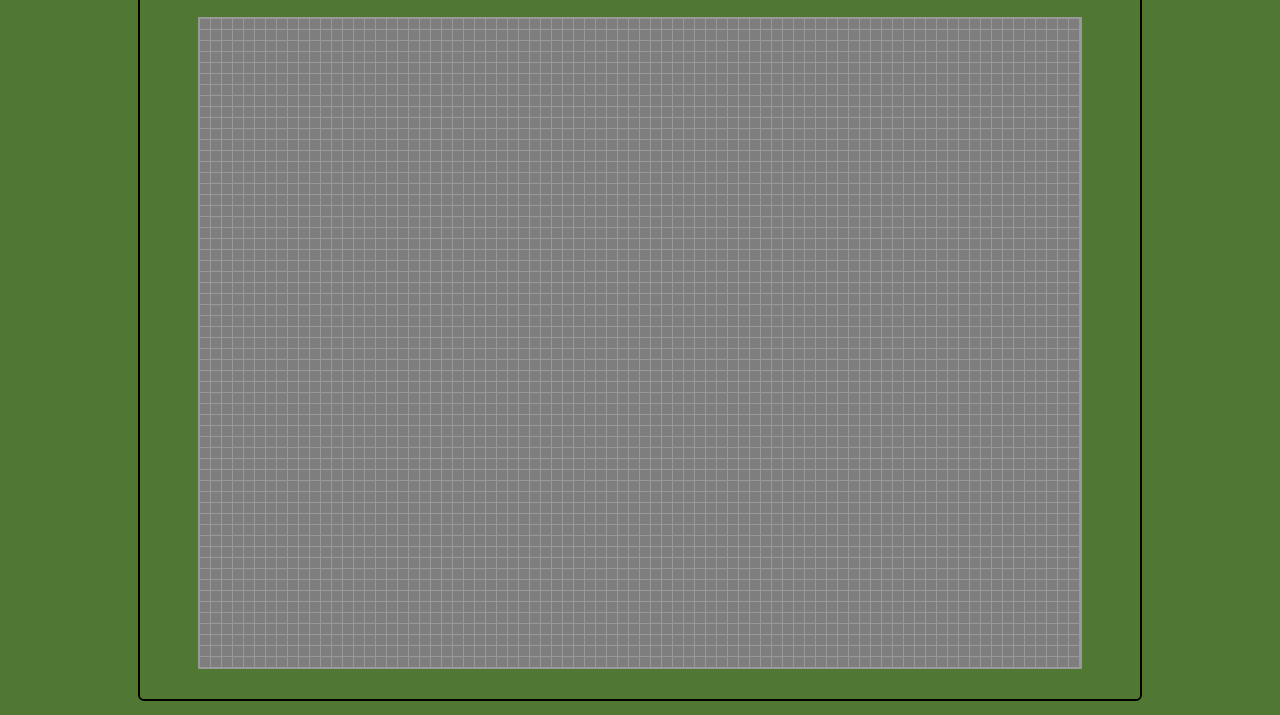
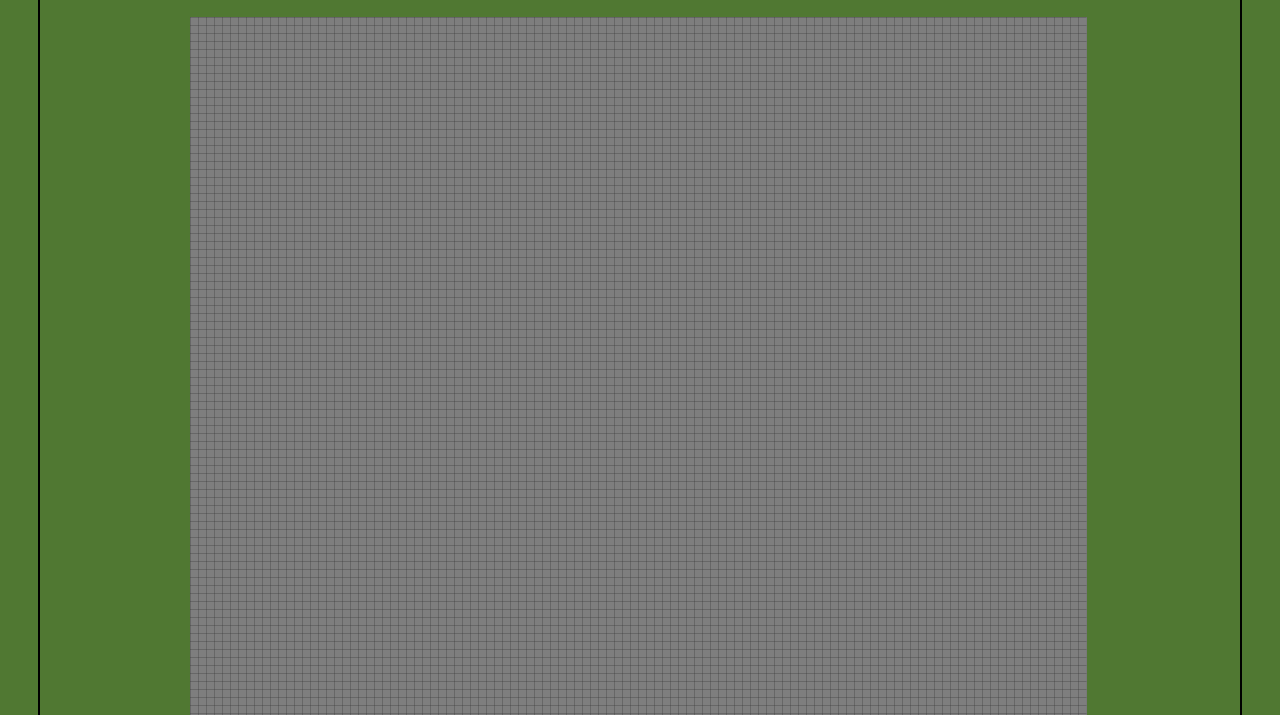
Before and after one commit to Umitosan/fredkin_replicator, a plain HTML site: page index.html in a window 1280 px wide. Shown: the part 304-1019 px from the top of the page. Drawn offline with nearby package versions, Linux system fonts and the light colour scheme; animation ran at ten frames a second; a web font is replaced by a local one.

Commit message:
adjust sim size, styles, gridlines

```diff
--- a/app.js
+++ b/app.js
@@ -158,7 +158,7 @@ $(document).ready(function() {
   // this is to correct for canvas blurryness on single pixel wide lines etc
   // important when animating to reduce rendering artifacts and other oddities
   // ctx.translate(0.5, 0.5);
-  ctx.translate(1, 1);
+  // ctx.translate(1, 1);
 
   // start things up!
   generalLoopReset();
@@ -172,6 +172,7 @@ $(document).ready(function() {
     if (myGame.mode === 'draw') {
       myGame.simStart = performance.now();
       myGame.mode = 'sim';
+      myGame.gridLines = false;
       $('#mode-current-status')[0].innerText = 'Simulate';
       let v = $('#speed-slider').val();
       $('#speed-input').prop("value", v);
@@ -187,6 +188,7 @@ $(document).ready(function() {
     State.loopRunning = true;
     State.gameStarted = true;
     myGame.mode = 'draw';
+    myGame.gridLines = true;
     $('#pause-btn')[0].innerText = 'PAUSE';
     $('#mode-current-status')[0].innerText = 'draw';
     // myGame.loadExample('custom1');
--- a/game.js
+++ b/game.js
@@ -28,14 +28,15 @@ function Game(updateDur) {
   this.lastKey = 0;
   this.pausedTxt = undefined;
   this.grid = undefined;
-  this.boxSize = 10;
-  this.gridWidth = 81;
-  this.gridHeight = 60;
+  this.boxSize = 8;
+  this.gridWidth = 113;
+  this.gridHeight = 113;
   this.curBoxC = 0;
   this.curBoxR = 0;
   this.mode = 'init';
   this.boxColorOn = 'RGB(127, 255, 212)';
   this.boxColorOff = 'RGBA(126, 126, 126, 1)';
+  this.gridLines = true;
 
   this.init = function() {
     this.bg.src = 'bg1.png';
@@ -43,7 +44,7 @@ function Game(updateDur) {
     for (let r = 0; r < this.gridHeight; r++) {
       let tmpRow = [];
       for (let c = 0; c < this.gridWidth; c++) {
-        tmpRow.push( new Box((c*10)+(c+1),(r*10)+(r+1),this.boxColorOff,this.boxSize)); // +1 is for 1 pixel gap between boxes
+        tmpRow.push( new Box((c*this.boxSize),(r*this.boxSize),this.boxColorOff,this.boxSize));
       }
       this.grid.push(tmpRow);
     }
@@ -67,16 +68,17 @@ function Game(updateDur) {
   };
 
   this.paintBox = function() {
-    let c = Math.floor( (State.mouseX-2) / (this.boxSize+1) ); // small offsets are for... 1.canvas border  2.the divider lines between boxes
-    let r = Math.floor( (State.mouseY-2) / (this.boxSize+1) );
-    // console.log('box clicked: Col='+c+"  Row="+r);
+
+    let c = Math.floor( (State.mouseX-1) / (this.boxSize) ); // small offsets are for... 1.canvas border  2.the divider lines between boxes
+    let r = Math.floor( (State.mouseY-1) / (this.boxSize) );
+    console.log('box clicked: Col='+c+"  Row="+r);
     this.grid[r][c].color = this.boxColorOn;
     this.grid[r][c].curStatus = 'on';
     this.grid[r][c].prevStatus = 'on';
   };
   this.eraseBox = function() {
-    let c = Math.floor( (State.mouseX-2) / (this.boxSize+1) ); // small offsets are for... 1.canvas border  2.the divider lines between boxes
-    let r = Math.floor( (State.mouseY-2) / (this.boxSize+1) );
+    let c = Math.floor( (State.mouseX-1) / (this.boxSize) ); // small offsets are for... 1.canvas border  2.the divider lines between boxes
+    let r = Math.floor( (State.mouseY-1) / (this.boxSize) );
     this.grid[r][c].color = this.boxColorOff;
     this.grid[r][c].curStatus = 'off';
     this.grid[r][c].prevStatus = 'off';
@@ -135,25 +137,7 @@ function Game(updateDur) {
           this.grid[r][c].curStatus = 'on';
         } else {
           console.log('wut!');
-        }
-
-
-        // if (this.grid[r][c].prevStatus === 'on') { // die
-        //   if (count < 2) {
-        //     this.grid[r][c].curStatus = 'off';
-        //   } else if ((count === 2) || (count === 3)) { // live
-        //     this.grid[r][c].curStatus = 'on';
-        //   } else if (count > 3) { // die
-        //     this.grid[r][c].curStatus = 'off';
-        //   } else {
-        //     // nothin
-        //   }
-        // } else if ( (count === 3) && (this.grid[r][c].curStatus === 'off') ) { // live
-        //   this.grid[r][c].curStatus = 'on';
-        // } else  {
-        //   // nothin
-        // }
-
+        } // if
       } // for
     } // for
   };
@@ -183,9 +167,26 @@ function Game(updateDur) {
   };
   this.unpauseIt = function() {
     myGame.paused = false;
-    // this prevents pac from updating many times after UNpausing
+    // this prevents updating many times after UNpausing
     this.lastUpdate = performance.now();
     this.timeGap = 0;
+  };
+
+  this.drawGridLines = function() {
+    ctx.beginPath();
+    ctx.translate(-0.5, -0.5);
+    ctx.lineWidth = 1;
+    ctx.strokeStyle = myColors.lightGreyTrans;
+    for (let c = 0; c < this.gridWidth; c++) {
+      ctx.moveTo(0,(c*this.boxSize)+1);
+      ctx.lineTo(CANVAS.width,(c*this.boxSize)+1);
+    }
+    for (let r = 0; r < this.gridHeight; r++) {
+      ctx.moveTo((r*this.boxSize)+1,0);
+      ctx.lineTo((r*this.boxSize)+1,CANVAS.height);
+    }
+    ctx.stroke();
+    ctx.translate(0.5, 0.5);
   };
 
   this.clearGrid = function() {
@@ -210,6 +211,7 @@ function Game(updateDur) {
         this.grid[r][c].draw();
       }
     }
+    if (this.gridLines === true) { this.drawGridLines(); }
   }; // end draw
 
   this.update = function() {
--- a/index.html
+++ b/index.html
@@ -21,8 +21,8 @@
 
       <div class="speed-container">
         <span class="speed-label">Speed</span>
-        <input id="speed-slider" type="range" name="speed-slider" min="1" max="120" step="1" value="10">
-        <input id="speed-input" type="number" name="speed-input" value="10" min="1" max="50">
+        <input id="speed-slider" type="range" name="speed-slider" min="1" max="120" step="1" value="2">
+        <input id="speed-input" type="number" name="speed-input" value="2" min="1" max="60">
         <span class="speed-label">(updates/sec)</span>
       </div>
 
@@ -50,7 +50,8 @@
       </div>
 
       <div class="canvas-container">
-        <canvas id="canvas" width="884" height="652"></canvas>
+        <!-- <canvas id="canvas" width="884" height="652"></canvas> -->
+        <canvas id="canvas" width="897" height="897"></canvas>
       </div>
 
     </div>
--- a/styles.css
+++ b/styles.css
@@ -10,7 +10,7 @@ body {
 }
 
 .main-container {
-  width: 1000px;
+  width: 1200px;
   height: 100%;
   margin: 20px auto 0px auto;
   border-color: black;
@@ -159,8 +159,10 @@ input[type=range]:focus::-webkit-slider-runnable-track {
 
 .canvas-container {
   margin: 20px auto 30px auto;
-  width: 884px;
-  height: 652px;
+  /* width: 884px;
+  height: 652px; */
+  width: 900px;
+  height: 900px;
   /* outline-color: red;
   outline-style: solid;
   outline-width: 1px; */
@@ -169,7 +171,7 @@ input[type=range]:focus::-webkit-slider-runnable-track {
   margin: 0px 0px 0px 0px;
   /* background-color: lightblue; */
   background-color: rgba(153,153,153,1);
-  /* outline-color: red;
+  /* outline-color: blue;
   outline-style: solid;
   outline-width: 1px; */
 }
```
